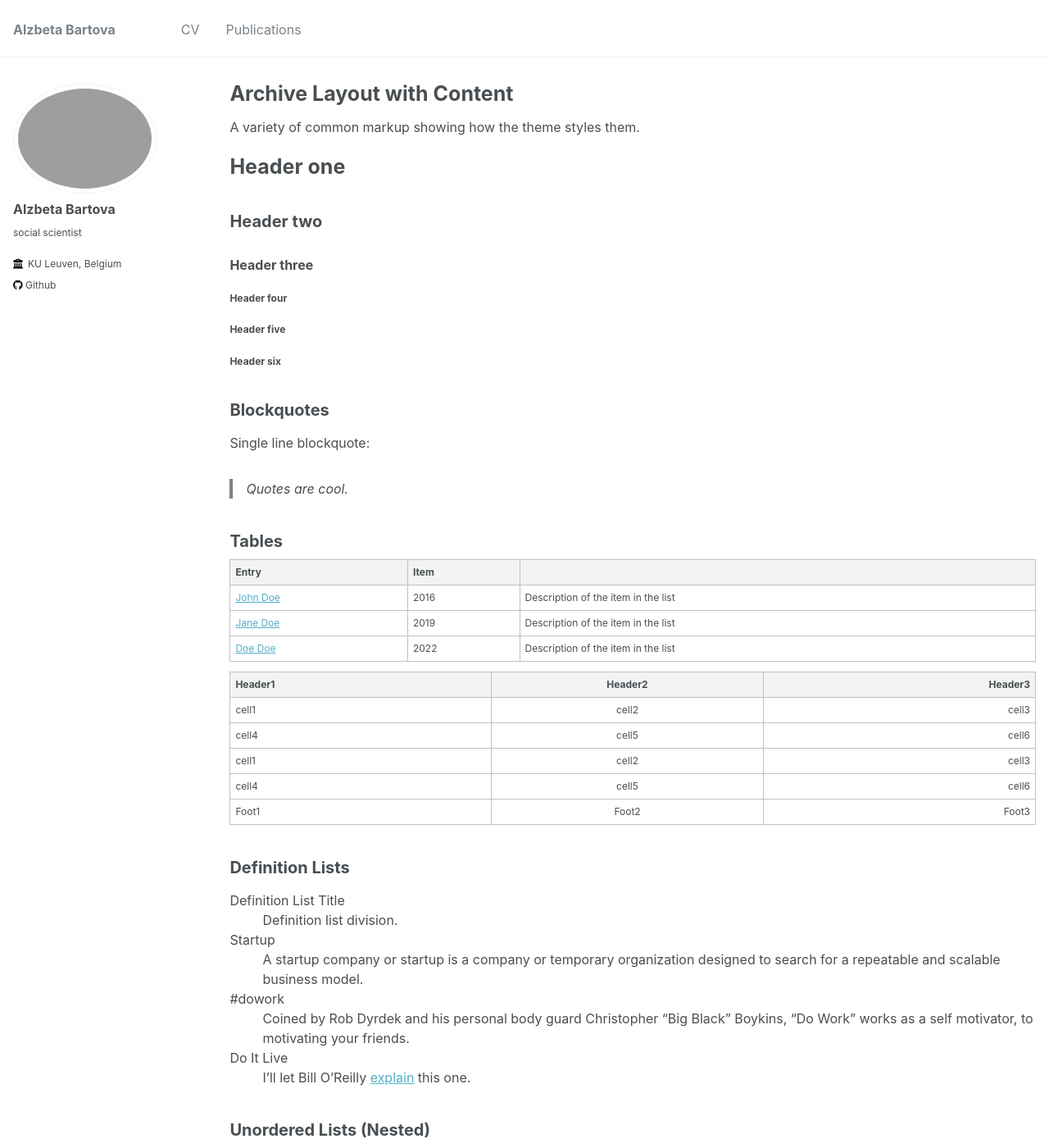
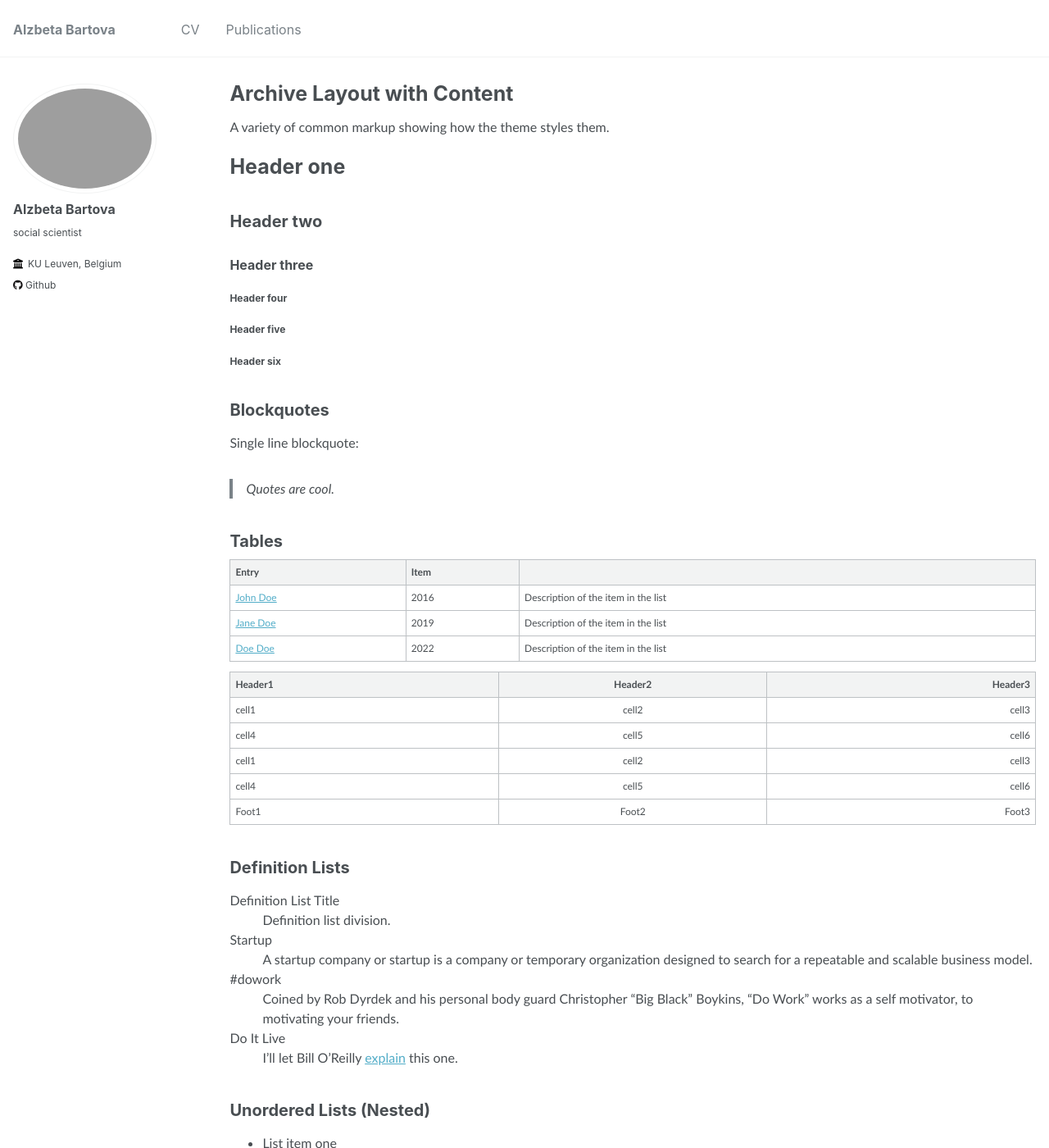
Before and after one commit to alzbetab/alzbetab.github.io, a Jekyll site: the page built from _pages/archive-layout-with-content.md, in a window 1280 px wide and 1400 px high. Shown: the whole window at 82% size. Built offline with Jekyll 4.4.1, drawn with Linux system fonts in a browser that asks for light colours.

Commit message:
Update _variables.scss

```diff
--- a/_sass/_variables.scss
+++ b/_sass/_variables.scss
@@ -28,7 +28,7 @@ $bodoni                     : "Bodoni MT", serif;
 $calisto                    : "Calisto MT", serif;
 $garamond                   : Garamond, serif;
 
-$global-font-family         : $sans-serif;
+$global-font-family         : "Gill Sans", sans-serif; // $sans-serif;
 $header-font-family         : $sans-serif;
 $caption-font-family        : $serif;
 
```
